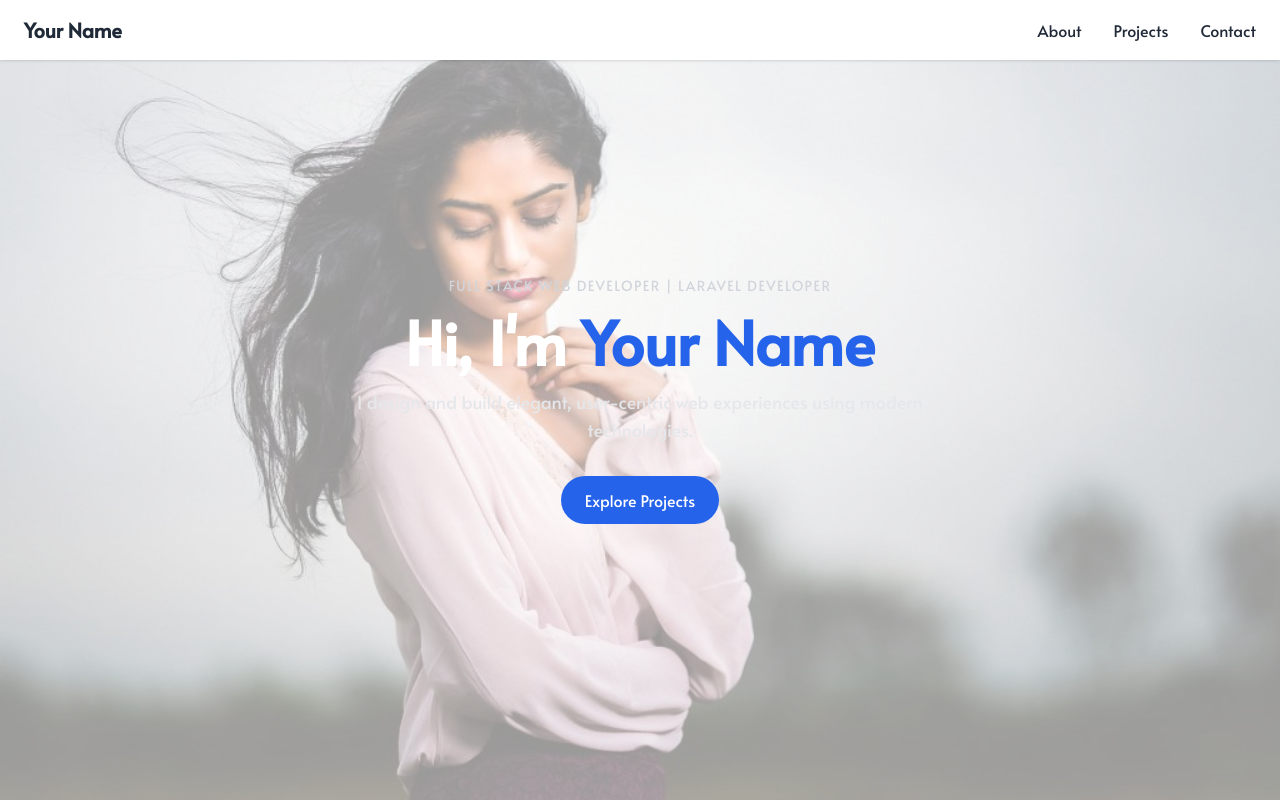
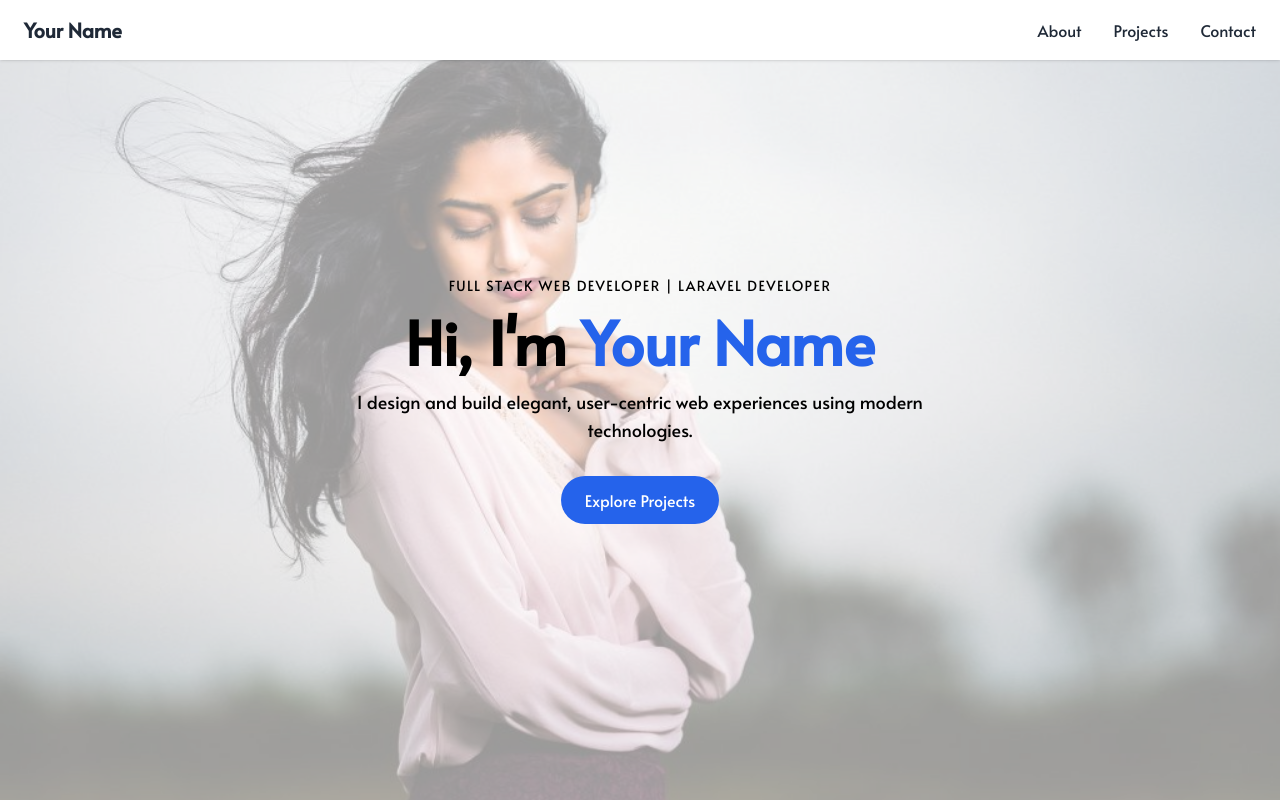
Before and after one commit to xK1RA2/Protfoilo_Template1, a website: page index.html in a window 1280 px wide. Shown: the top 800 px of the page. Drawn offline with nearby package versions, Linux system fonts and the light colour scheme.

Commit message:
Template

```diff
--- a/index.html
+++ b/index.html
@@ -71,9 +71,9 @@
     <section class="relative h-screen flex items-center justify-center text-white text-center overflow-hidden" >
       <img src="Images/P1.jpg" alt="Background" class="absolute inset-0 w-full h-full object-cover opacity-40 -z-10" />
       <div class="px-4">
-        <h2 class="text-sm uppercase tracking-widest text-gray-300 mb-4">Full Stack Web Developer | Laravel Developer</h2>
-        <h1 class="text-4xl sm:text-5xl md:text-6xl font-extrabold mb-4">Hi, I'm <span class="text-blue-600">Your Name</span></h1>
-        <p class="max-w-2xl mx-auto text-gray-200 text-lg px-4">I design and build elegant, user-centric web experiences using modern technologies.</p>
+        <h2 class="text-sm uppercase tracking-widest text-black mb-4">Full Stack Web Developer | Laravel Developer</h2>
+        <h1 class="text-4xl sm:text-5xl md:text-6xl font-extrabold mb-4 text-black">Hi, I'm <span class="text-blue-600">Your Name</span></h1>
+        <p class="max-w-2xl mx-auto text-black text-lg px-4">I design and build elegant, user-centric web experiences using modern technologies.</p>
         <a href="#projects" class="mt-8 inline-block px-6 py-3 bg-blue-600 text-white rounded-full hover:bg-blue-700 transition">Explore Projects</a>
       </div>
     </section>
```
